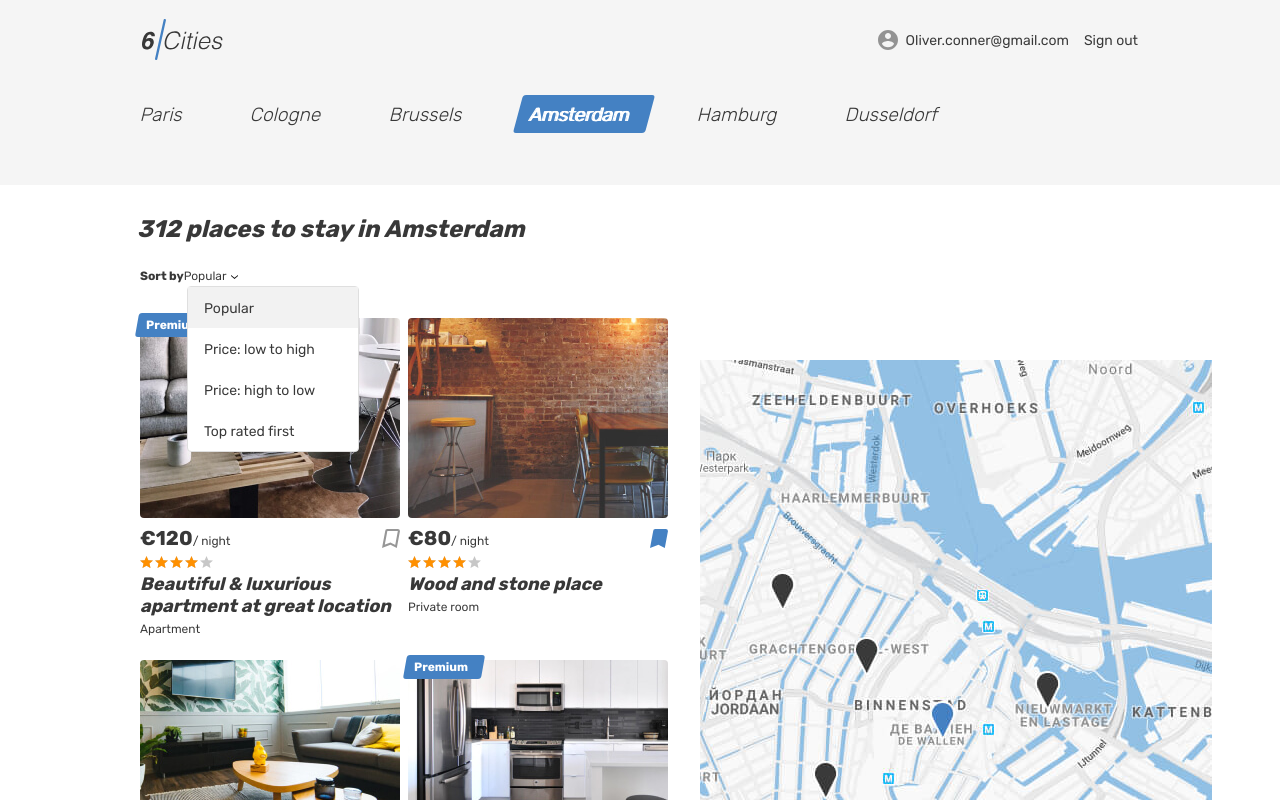
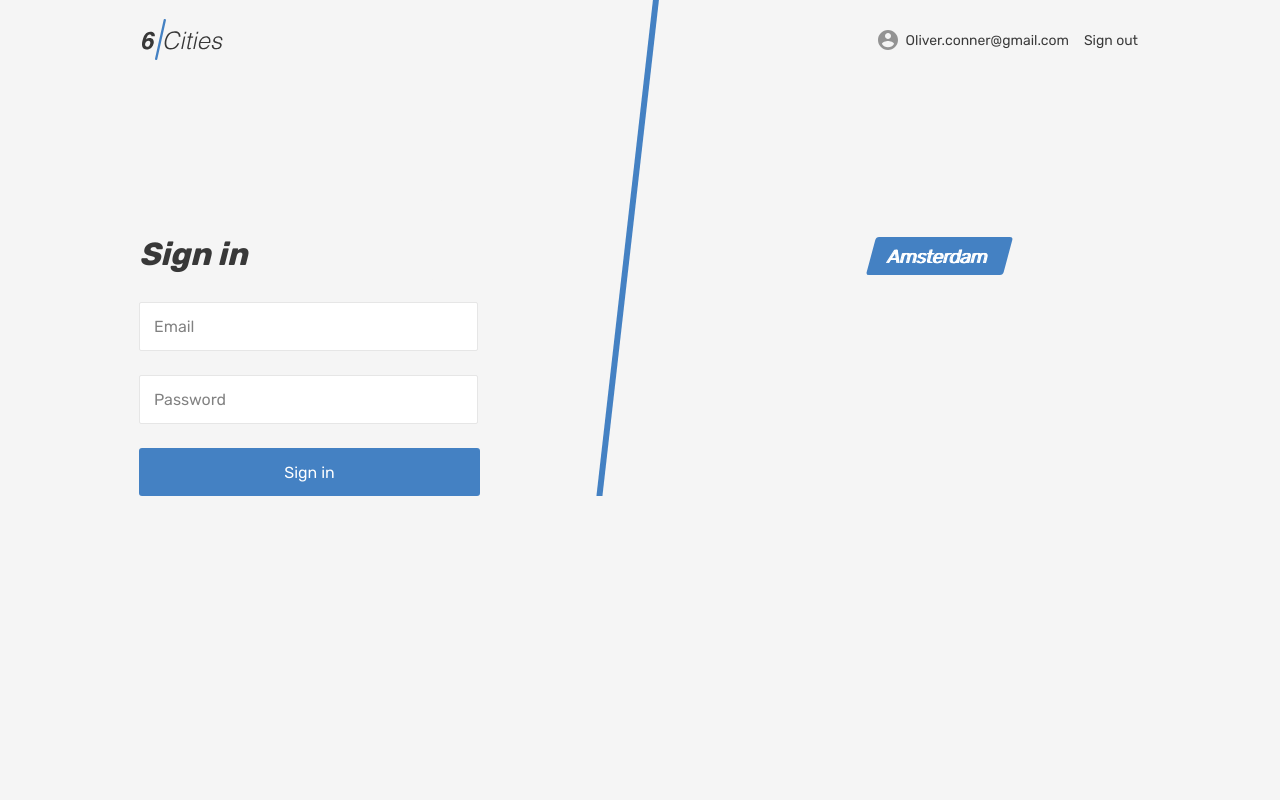
Before and after one commit to maksel94/1759901-six-cities-8, a React (Create React App) app in the folder project/: page / in a window 1280 px wide. Shown: the top 800 px of the page. Built offline with nearby package versions, Linux system fonts and the light colour scheme.

Commit message:
added sign in component

```diff
--- a/project/src/components/app/app.tsx
+++ b/project/src/components/app/app.tsx
@@ -1,10 +1,11 @@
 import Header from '../header/header';
 import Main from '../main/main';
+import SignIn from '../sign-in/sign-in';
 
 function App(): JSX.Element {
   return <>
-  <Header isMainPage={true} isAuthorized={true}/>
-    <Main/>
+    <Header isMainPage={true} isAuthorized={true} />
+    <SignIn />
   </>;
 }
 
--- a/project/src/components/main/main.tsx
+++ b/project/src/components/main/main.tsx
@@ -1,8 +1,6 @@
 import { CSSProperties } from 'react';
 
-type MainProps = {}
-
-function Main({}: MainProps): JSX.Element {
+function Main(): JSX.Element {
   const width80: CSSProperties = {width: '80%'}
   const width100: CSSProperties = {width: '100%'}
   const citiesPlaces = [1]
--- a/project/src/components/sign-in/sign-in.tsx
+++ b/project/src/components/sign-in/sign-in.tsx
@@ -1,7 +1,29 @@
-type SignInProps = {}
-
-function SignIn({}: SignInProps): JSX.Element {
-  return <div></div>
+function SignIn(): JSX.Element {
+  return <main className="page__main page__main--login">
+    <div className="page__login-container container">
+      <section className="login">
+        <h1 className="login__title">Sign in</h1>
+        <form className="login__form form" action="#" method="post">
+          <div className="login__input-wrapper form__input-wrapper">
+            <label className="visually-hidden">E-mail</label>
+            <input className="login__input form__input" type="email" name="email" placeholder="Email" required />
+          </div>
+          <div className="login__input-wrapper form__input-wrapper">
+            <label className="visually-hidden">Password</label>
+            <input className="login__input form__input" type="password" name="password" placeholder="Password" required />
+          </div>
+          <button className="login__submit form__submit button" type="submit">Sign in</button>
+        </form>
+      </section>
+      <section className="locations locations--login locations--current">
+        <div className="locations__item">
+          <a className="locations__item-link" href="#">
+            <span>Amsterdam</span>
+          </a>
+        </div>
+      </section>
+    </div>
+  </main>
 }
 
 export default SignIn;
```
